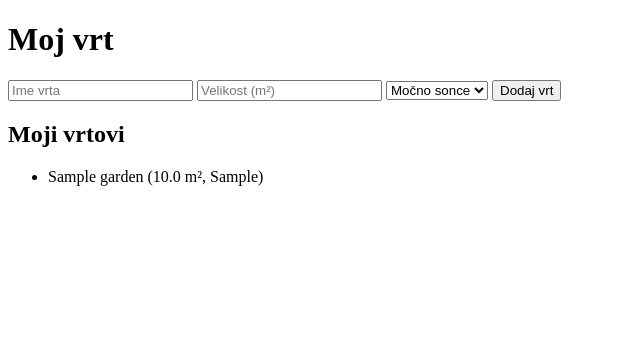
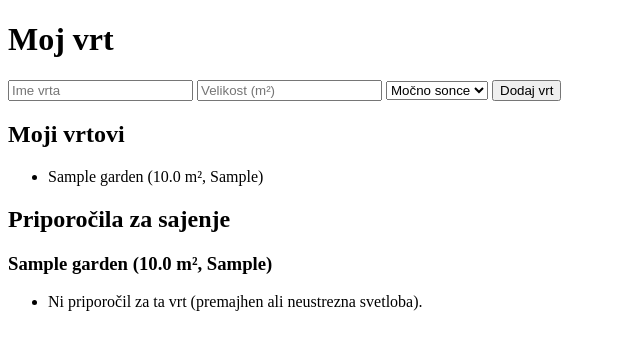
Before and after one commit to Miha-Gov/MojVrt, a Flask app: page /garden in a window 1280 px wide. Shown: the part 26-376 px from the top of the page, without its empty margins (0-640 px from the left). Run offline with Flask 3, Linux system fonts and the light colour scheme; a user stored in the database is signed in; tables that the repository leaves empty hold one stand-in row (values such as "Sample post").

Commit message:
Dodal statični seznam RECOMMENDATIONS in logiko za filtriranje priporočil glede na vrtove.

```diff
--- a/app.py
+++ b/app.py
@@ -18,6 +18,19 @@ with app.app_context():
 @login_manager.user_loader
 def load_user(user_id):
     return User.query.get(int(user_id))
+
+RECOMMENDATIONS = [
+    {"ime": "Paradižnik", "združljiv_z": ["Bazilika", "Korenje", "Čebula"], "min_size": 2.0, "sunlight": "močno sonce"},
+    {"ime": "Bazilika", "združljiv_z": ["Paradižnik", "Paprika"], "min_size": 0.5, "sunlight": "močno sonce"},
+    {"ime": "Korenje", "združljiv_z": ["Paradižnik", "Čebula"], "min_size": 1.0, "sunlight": "močno sonce"},
+    {"ime": "Paprika", "združljiv_z": ["Bazilika"], "min_size": 2.0, "sunlight": "močno sonce"},
+    {"ime": "Bučke", "združljiv_z": ["Koruza"], "min_size": 4.0, "sunlight": "močno sonce"},
+    {"ime": "Koruza", "združljiv_z": ["Bučke", "Fižol"], "min_size": 5.0, "sunlight": "močno sonce"},
+    {"ime": "Fižol", "združljiv_z": ["Koruza"], "min_size": 2.0, "sunlight": "močno sonce"},
+    {"ime": "Solata", "združljiv_z": ["Redkvice"], "min_size": 1.0, "sunlight": "delna senca"},
+    {"ime": "Redkvice", "združljiv_z": ["Solata", "Korenje"], "min_size": 0.5, "sunlight": "delna senca"},
+    {"ime": "Kumare", "združljiv_z": ["Fižol"], "min_size": 3.0, "sunlight": "močno sonce"}
+]
 
 @app.route('/')
 def home():
@@ -64,7 +77,11 @@ def garden():
             return redirect(url_for('garden'))
         flash('Neveljavni podatki.')
     gardens = Garden.query.filter_by(user_id=current_user.id).all()
-    return render_template('garden.html', gardens=gardens)
+    filtered_recommendations = []
+    for garden in gardens:
+        garden_recs = [rec for rec in RECOMMENDATIONS if rec['min_size'] <= garden.size and rec['sunlight'] == garden.sunlight]
+        filtered_recommendations.append({"garden": garden, "recommendations": garden_recs})
+    return render_template('garden.html', gardens=gardens, filtered_recommendations=filtered_recommendations)
 
 if __name__ == '__main__':
     app.run(debug=True)
--- a/templates/garden.html
+++ b/templates/garden.html
@@ -16,4 +16,16 @@
             <li>{{ garden.name }} ({{ garden.size }} m², {{ garden.sunlight }})</li>
         {% endfor %}
     </ul>
+    <h2>Priporočila za sajenje</h2>
+    {% for item in filtered_recommendations %}
+        <h3>{{ item.garden.name }} ({{ item.garden.size }} m², {{ item.garden.sunlight }})</h3>
+        <ul>
+            {% for rec in item.recommendations %}
+                <li>{{ rec.ime }} - združljiv z: {{ rec.združljiv_z|join(', ') }}</li>
+            {% endfor %}
+            {% if item.recommendations|length == 0 %}
+                <li>Ni priporočil za ta vrt (premajhen ali neustrezna svetloba).</li>
+            {% endif %}
+        </ul>
+    {% endfor %}
 {% endblock %}
```
